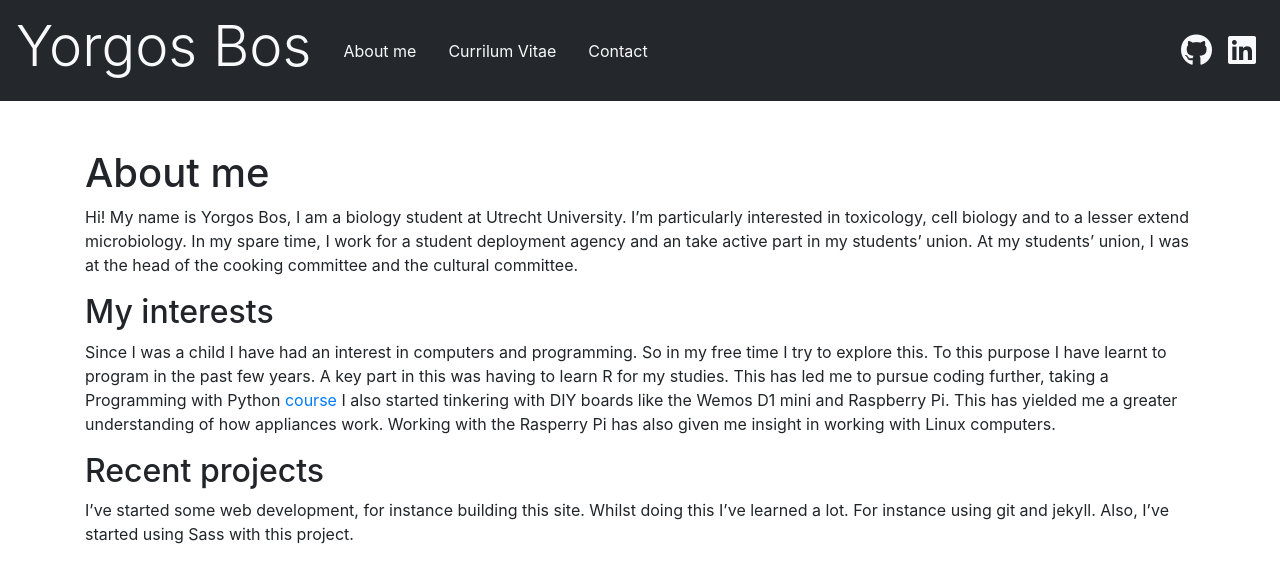
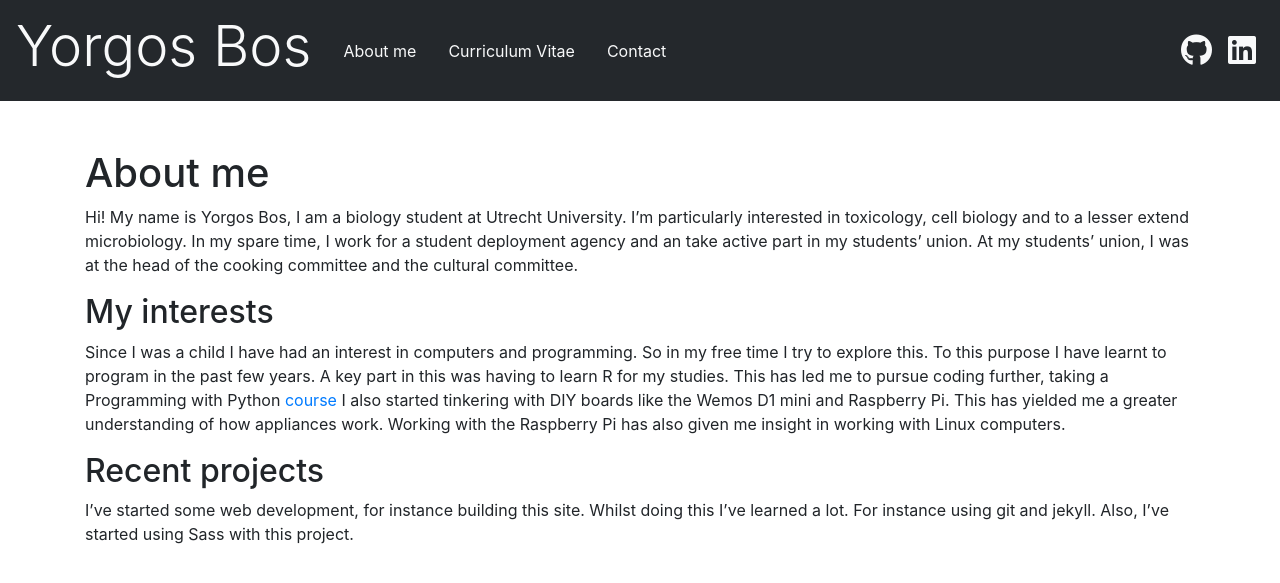
Before and after one commit to superpuffin/site, a Jekyll site: the page built from index.md, in a window 1280 px wide. Shown: the top 583 px of the page. Built offline with Jekyll 4.4.1, drawn with Linux system fonts in a browser that asks for light colours; nearby versions of some CDN libraries.

Commit message:
Fix typos

```diff
--- a/index.md
+++ b/index.md
@@ -9,7 +9,7 @@ menu_priority: 1
 Hi! My name is Yorgos Bos, I am a biology student at Utrecht University. I'm particularly interested in toxicology, cell biology and to a lesser extend microbiology. In my spare time, I work for a student deployment agency and an take active part in my students' union. At my students' union, I was at the head of the cooking committee and the cultural committee.
 
 ## My interests
-Since I was a child I have had an interest in computers and programming. So in my free time I try to explore this. To this purpose I have learnt to program in the past few years. A key part in this was having to learn R for my studies. This has led me to pursue coding further, taking a Programming with Python [course][1] I also started tinkering with DIY boards like the Wemos D1 mini and Raspberry Pi. This has yielded me a greater understanding of how appliances work. Working with the Rasperry Pi has also given me insight in working with Linux computers.
+Since I was a child I have had an interest in computers and programming. So in my free time I try to explore this. To this purpose I have learnt to program in the past few years. A key part in this was having to learn R for my studies. This has led me to pursue coding further, taking a Programming with Python [course][1] I also started tinkering with DIY boards like the Wemos D1 mini and Raspberry Pi. This has yielded me a greater understanding of how appliances work. Working with the Raspberry Pi has also given me insight in working with Linux computers.
 
 ## Recent projects
 I've started some web development, for instance building this site. Whilst doing this I've learned a lot. For instance using git and jekyll. Also, I've started using Sass with this project.
```
Also changed, not shown: CV.md (+9 -9 lines).
